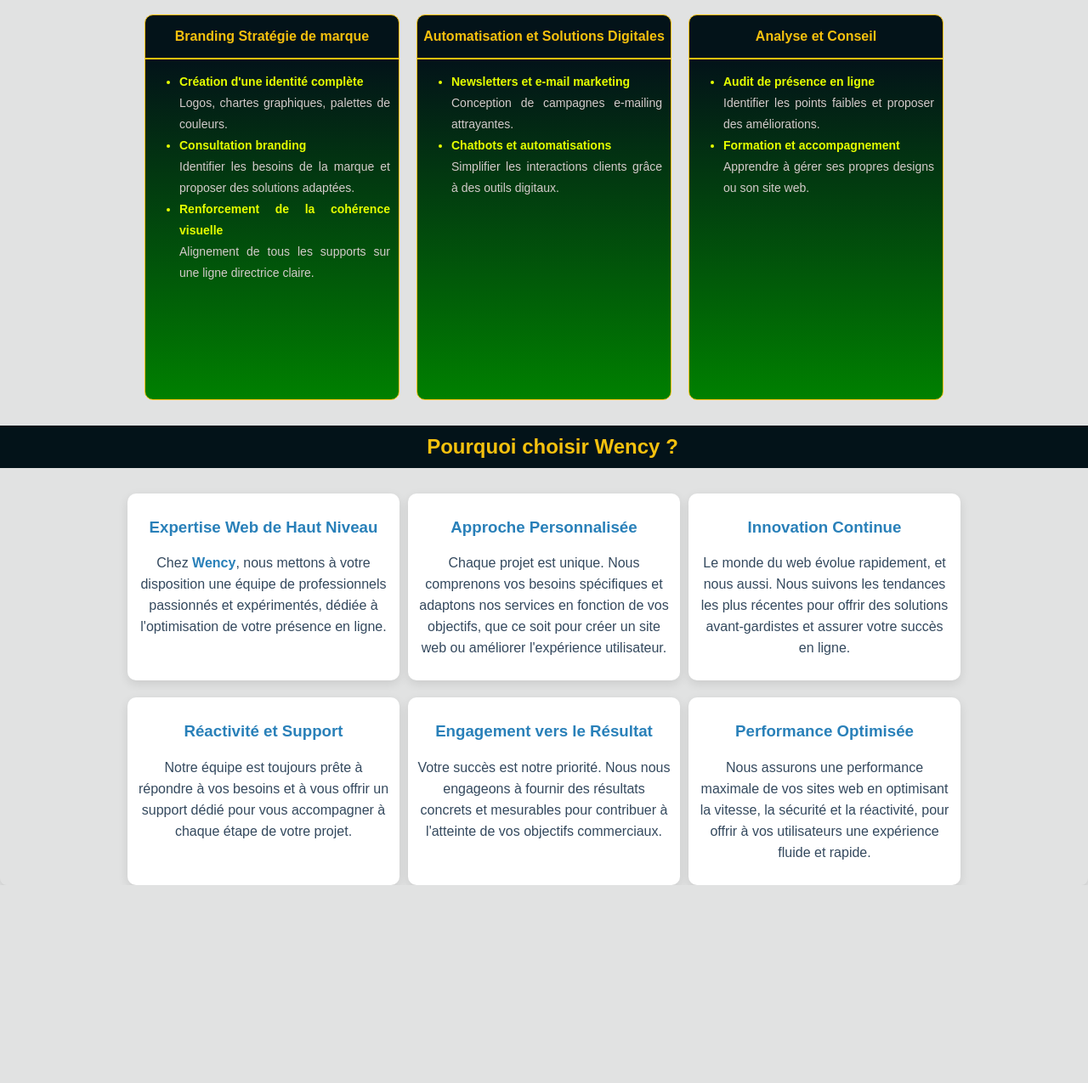
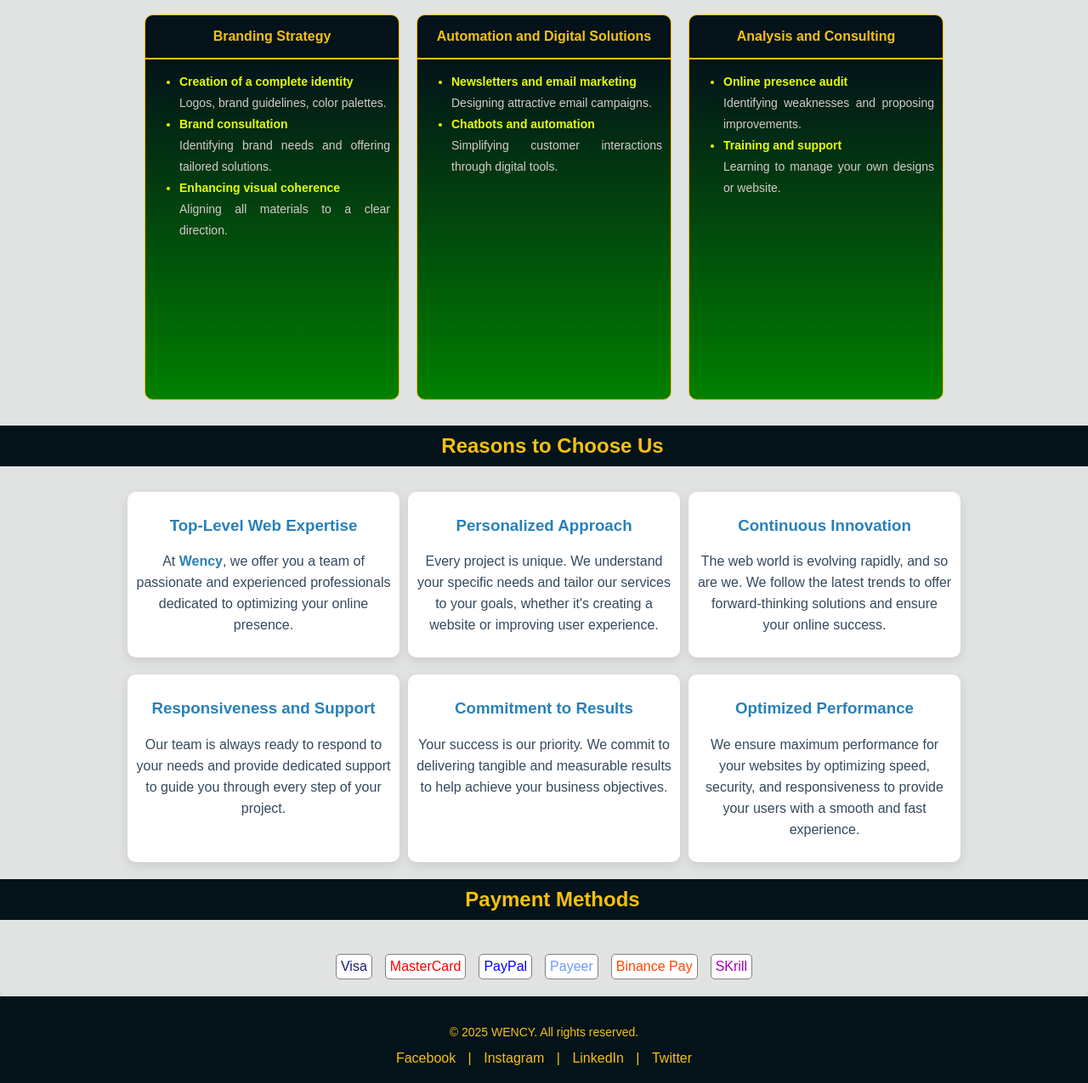
Before and after one commit to ZiyadOuamna/wency_services, a plain HTML site: page index.html in a window 1280 px wide. Shown: the part 771-2046 px from the top of the page at 85% size. Before the commit the page ends 1813 px from the top, so only its background shows below. Drawn offline with Linux system fonts and the light colour scheme.

Commit message:
fin de creation

```diff
--- a/index.html
+++ b/index.html
@@ -23,7 +23,7 @@
             <p>Building Your Digital Success</p>
 
             <div class="divider">
-                    <h2>soltuion que je propose</h2>
+                    <h2>What We Can Do for You</h2>
             </div>
             <div class="decoration">
                 <div class="decoration-left"></div>
@@ -37,14 +37,14 @@
                 </div>
                 <div class="description">
                 <ul>
-                    <li data-message="Conception d'identités visuelles percutantes.">Création de logos uniques</li>
-                    Conception d'identités visuelles percutantes.
-                    <li data-message="Flyers, brochures, cartes de visite, affiches.">Design de supports imprimés</li>
-                    Flyers, brochures, cartes de visite, affiches etc ...
-                    <li data-message="Bannières, miniatures YouTube, posts pour les réseaux sociaux.">Conception de visuels pour le digital</li>
-                    Bannières, miniatures YouTube, posts pour les réseaux sociaux.
-                    <li data-message="Maquettes et prototypes pour des applications web et mobiles.">Design UX/UI </li>
-                    Maquettes et prototypes pour des applications web et mobiles.
+                    <li data-message="Creation of impactful visual identities.">Unique logo creation</li>
+                    Creation of impactful visual identities.
+                    <li data-message="Flyers, brochures, business cards, posters.">Printed materials design</li>
+                    Flyers, brochures, business cards, posters, etc...
+                    <li data-message="Banners, YouTube thumbnails, social media posts.">Digital visuals design</li>
+                    Banners, YouTube thumbnails, social media posts.
+                    <li data-message="Mockups and prototypes for web and mobile applications.">UX/UI Design</li>
+                    Mockups and prototypes for web and mobile applications.
                     <div id="tooltip" class="tooltip"></div>
                 </ul>
 
@@ -56,12 +56,12 @@
                 </div>
                 <div class="description">
                     <ul>
-                        <li>Augmentation d'audience</li>
-                        Ajout de followers, likes, vues authentiques et engagement.
-                        <li>Création de contenu</li>
-                        Visuels et vidéos adaptés aux plateformes (Instagram, Facebook, TikTok...).
-                        <li>Stratégies de publication</li>
-                        Conseils pour optimiser la portée et l'impact des publications.
+                        <li>Audience growth</li>
+                        Adding authentic followers, likes, views, and engagement.
+                        <li>Content creation</li>
+                        Visuals and videos tailored to platforms (Instagram, Facebook, TikTok...).
+                        <li>Publishing strategies</li>
+                        Advice on optimizing reach and impact of posts.
                     </ul>
                 </div>
             </div>
@@ -71,14 +71,14 @@
                 </div>
                 <div class="description">
                     <ul>
-                        <li>Création de sites vitrines</li>
-                        Sites élégants et modernes pour présenter votre activité.
-                        <li>Conception de boutiques en ligne</li>
-                        Intégration de solutions e-commerce (WordPress,Shopify,WooCommerce...).
-                        <li>Sites web responsives </li>
-                        Adaptés à tous les écrans (PC, tablettes, mobiles).
-                        <li>Optimisation SEO</li>
-                        Amélioration de la visibilité sur les moteurs de recherche.
+                        <li>Creation of showcase websites</li>
+                        Elegant and modern websites to present your business.
+                        <li>Online store development</li>
+                        E-commerce solutions integration (WordPress, Shopify, WooCommerce...).
+                        <li>Responsive websites</li>
+                        Adapted for all screens (PC, tablets, mobile).
+                        <li>SEO optimization</li>
+                        Enhancing visibility on search engines.
                     </ul>
                 </div>
             </div>
@@ -88,54 +88,53 @@
                 </div>
                 <div class="description">
                     <ul>
-                        <li>Montage vidéo</li>
-                        Création de vidéos promotionnelles ou explicatives.
-                        <li>Retouche photo</li>
-                        Amélioration et retouches professionnelles pour des visuels percutants.
-                        <li>réation de vidéos d'animation </li>
-                        Animation 2D ou motion design pour raconter votre histoire.
+                        <li>Video editing</li>
+                        Creation of promotional or explanatory videos.
+                        <li>Photo retouching</li>
+                        Professional retouching and enhancement for impactful visuals.
+                        <li>Animation video creation</li>
+                        2D animation or motion design to tell your story.
                     </ul>
                 </div>
             </div>
             <div class="service">
                 <div class="title">
-                    <p>Branding Stratégie de marque</p>
+                    <p>Branding Strategy</p>
                 </div>
                 <div class="description">
                     <ul>
-                        <li>Création d'une identité complète</li>
-                        Logos, chartes graphiques, palettes de couleurs.
-                        <li>Consultation branding</li>
-                        Identifier les besoins de la marque et proposer des solutions adaptées.
-                        <li>Renforcement de la cohérence visuelle</li>
-                        Alignement de tous les supports sur une ligne directrice claire.
-
+                        <li>Creation of a complete identity</li>
+                        Logos, brand guidelines, color palettes.
+                        <li>Brand consultation</li>
+                        Identifying brand needs and offering tailored solutions.
+                        <li>Enhancing visual coherence</li>
+                        Aligning all materials to a clear direction.
                     </ul>
                 </div>
             </div>
             <div class="service">
                 <div class="title">
-                    <p>Automatisation et Solutions Digitales</p>
+                    <p>Automation and Digital Solutions</p>
                 </div>
                 <div class="description">
                     <ul>
-                        <li>Newsletters et e-mail marketing</li>
-                        Conception de campagnes e-mailing attrayantes.
-                        <li>Chatbots et automatisations</li>
-                        Simplifier les interactions clients grâce à des outils digitaux.
+                        <li>Newsletters and email marketing</li>
+                        Designing attractive email campaigns.
+                        <li>Chatbots and automation</li>
+                        Simplifying customer interactions through digital tools.
                     </ul>
                 </div>
             </div>
             <div class="service">
                 <div class="title">
-                    <p>Analyse et Conseil</p>
+                    <p>Analysis and Consulting</p>
                 </div>
                 <div class="description">
                     <ul>
-                        <li>Audit de présence en ligne</li>
-                        Identifier les points faibles et proposer des améliorations.
-                        <li>Formation et accompagnement </li>
-                        Apprendre à gérer ses propres designs ou son site web.
+                        <li>Online presence audit</li>
+                        Identifying weaknesses and proposing improvements.
+                        <li>Training and support</li>
+                        Learning to manage your own designs or website.
                     </ul>
                 </div>
             </div>
@@ -143,40 +142,65 @@
 
         <section class="why-choose">
             <div class="container-why-choose">
-                <h2 class="why-choose-title solution_title">Pourquoi choisir Wency ?</h2>
+                <h2 class="why-choose-title solution_title">Reasons to Choose Us</h2>
                 <div class="features">
                     <div class="feature">
-                        <h3>Expertise Web de Haut Niveau</h3>
-                        <p>Chez <strong>Wency</strong>, nous mettons à votre disposition une équipe de professionnels passionnés et expérimentés, dédiée à l'optimisation de votre présence en ligne.</p>
+                        <h3>Top-Level Web Expertise</h3>
+                        <p>At <strong>Wency</strong>, we offer you a team of passionate and experienced professionals dedicated to optimizing your online presence.</p>
                     </div>
                     <div class="feature">
-                        <h3>Approche Personnalisée</h3>
-                        <p>Chaque projet est unique. Nous comprenons vos besoins spécifiques et adaptons nos services en fonction de vos objectifs, que ce soit pour créer un site web ou améliorer l'expérience utilisateur.</p>
+                        <h3>Personalized Approach</h3>
+                        <p>Every project is unique. We understand your specific needs and tailor our services to your goals, whether it's creating a website or improving user experience.</p>
                     </div>
                     <div class="feature">
-                        <h3>Innovation Continue</h3>
-                        <p>Le monde du web évolue rapidement, et nous aussi. Nous suivons les tendances les plus récentes pour offrir des solutions avant-gardistes et assurer votre succès en ligne.</p>
+                        <h3>Continuous Innovation</h3>
+                        <p>The web world is evolving rapidly, and so are we. We follow the latest trends to offer forward-thinking solutions and ensure your online success.</p>
                     </div>
                     <div class="feature">
-                        <h3>Réactivité et Support</h3>
-                        <p>Notre équipe est toujours prête à répondre à vos besoins et à vous offrir un support dédié pour vous accompagner à chaque étape de votre projet.</p>
+                        <h3>Responsiveness and Support</h3>
+                        <p>Our team is always ready to respond to your needs and provide dedicated support to guide you through every step of your project.</p>
                     </div>
                     <div class="feature">
-                        <h3>Engagement vers le Résultat</h3>
-                        <p>Votre succès est notre priorité. Nous nous engageons à fournir des résultats concrets et mesurables pour contribuer à l'atteinte de vos objectifs commerciaux.</p>
+                        <h3>Commitment to Results</h3>
+                        <p>Your success is our priority. We commit to delivering tangible and measurable results to help achieve your business objectives.</p>
                     </div>
                     <div class="feature">
-                        <h3>Performance Optimisée</h3>
-                        <p>Nous assurons une performance maximale de vos sites web en optimisant la vitesse, la sécurité et la réactivité, pour offrir à vos utilisateurs une expérience fluide et rapide.</p>
+                        <h3>Optimized Performance</h3>
+                        <p>We ensure maximum performance for your websites by optimizing speed, security, and responsiveness to provide your users with a smooth and fast experience.</p>
                     </div>
                 </div>
         </div>
         </section>
 
+        <div>
+            <h2 class="paiement_methods_title">Payment Methods</h2>
+        </div>
+        <section class="paiement_methods">
+            <div class="allspan">
+                <span class="visa">Visa</span>
+                <span class="mastercard">MasterCard</span>
+                <span class="paypal">PayPal</span>
+                <span class="payeer">Payeer</span>
+                <span class="binance_pay">Binance Pay</span>
+                <span class="skrill">SKrill</span>
+
+            </div>
+        </section>
 
     </div>
 </body>
 <footer>
-    <script src="script.js"></script>
+    <div class="footer-container">
+        <div class="footer-content">
+            <p>&copy; 2025 WENCY. All rights reserved.</p>
+        </div>
+        <div class="social-links">
+            <a href="https://www.facebook.com/" target="_blank">Facebook</a> |
+            <a href="https://www.instagram.com/wency_officiel" target="_blank">Instagram</a> |
+            <a href="https://www.linkedin.com/" target="_blank">LinkedIn</a> |
+            <a href="https://twitter.com/" target="_blank">Twitter</a>
+        </div>
+    </div>
 </footer>
+
 </html>
--- a/style.css
+++ b/style.css
@@ -112,14 +112,6 @@ body {
     color: #F6C10E;
 
 }
-.solution_title{
-
-    background-color: #031319;
-    font-weight: bolder;
-    border-bottom: 1px solid #031319;
-    border-top: 1px solid #031319;
-
-}
 .solution_title p{
 
 
@@ -221,42 +213,82 @@ line-height: 25px;
 .feature strong {
 color: #2980b9;
 }
-/*paiement method */
-/*
-.payment-methods {
-text-align: center;
-margin: 40px 0;
+.paiement_methods_title{
+    width: 100%;
+    padding: 10px;
+    text-align: center;
+    color: #F6C10E;
+    background-color: #031319;
+}
+.allspan{
+    display: flex;
+    justify-content: center;
+    gap:15px;
+    flex-wrap: wrap;
+
+}
+.allspan span{
+    border: 1px solid gray ;
+    padding: 5px;
+    border-radius: 5px;
+    cursor: pointer;
+    transition: transform 0.3s ease;
+
+}
+.allspan span:hover{
+    transform:scale(1.2);
+}
+.paiement_methods{
+    padding: 20px;
+}
+.visa{
+    color:#1A1F71 ;
+    background-color: #fffdfd ;
+}
+.paypal{
+    color: blue;
+    background-color: white;
+}
+.mastercard{
+    color: rgb(255, 0, 0)  ;
+    background-color: white  ;
+}
+.binance_pay{
+    color: orangered;
+    background-color:white ;
+}
+.payeer{
+    color: rgb(108, 153, 252);
+    background-color: white;
+}
+.skrill{
+    color: rgb(161, 0, 182);
+    background-color: white;
+}
+/*footer*/
+footer {
+    background-color: #031319;
+    color: #F6C10E;
+    padding: 20px;
+    text-align: center;
 }
 
-.payment-methods h2 {
-font-size: 24px;
-color: #2c3e50;
-margin-bottom: 20px;
-font-weight: bold;
+.footer-container {
+    max-width: 1200px;
+    margin: 0 auto;
 }
 
-.payment-icons {
-display: flex;
-justify-content: center;
-flex-wrap: wrap;
-gap: 15px;
+.footer-content {
+    font-size: 14px;
+    margin-bottom: 10px;
 }
 
-.payment-icons span {
-display: inline-block;
-background-color: #f5f5f5;
-border-radius: 10px;
-box-shadow: 0 4px 8px rgba(0, 0, 0, 0.1);
-transition: transform 0.3s ease, box-shadow 0.3s ease;
+.social-links a {
+    color: #F6C10E;
+    text-decoration: none;
+    margin: 0 10px;
 }
 
-.payment-icons span:hover {
-transform: scale(1.1);
-box-shadow: 0 6px 12px rgba(0, 0, 0, 0.15);
+.social-links a:hover {
+    text-decoration: underline;
 }
-
-.payment-icons {
-font-size: 36px;
-color: #007bff;
-}
-*/
```
